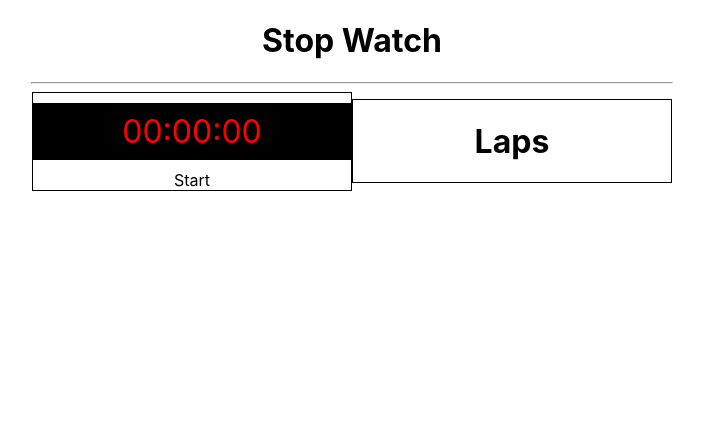
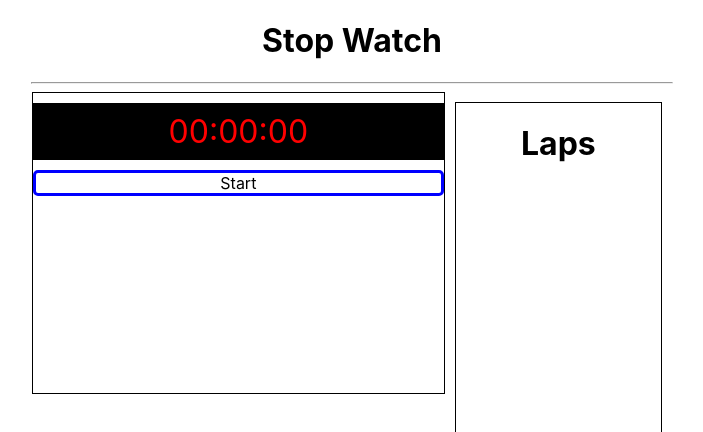
Before and after one commit to krishnalokam/ReactApps, a React (Create React App) app in the folder stopwatch/: page / in a window 1280 px wide. Shown: the top 432 px of the page, without its empty margins (288-991 px from the left). Built offline with nearby package versions, Linux system fonts and the light colour scheme.

Commit message:
complete functionality

```diff
--- a/stopwatch/src/components/ControlButtons.jsx
+++ b/stopwatch/src/components/ControlButtons.jsx
@@ -3,7 +3,7 @@ import React  from "react";
 const ControlButtons = ({active,paused,startTimer,stopTimer,resetTimer,captureLap}) => {
 
     const startButton = (
-        <div onClick={startTimer}>
+        <div style={styles.btn} onClick={startTimer}>
             Start
         </div>
     )
@@ -30,6 +30,13 @@ const styles = {
         display:"flex",
         alignItems:"center",
         justifyContent:"space-around"
+    },
+
+    btn :{
+        borderRadius:"5px",
+        border:"3px solid blue",
+        alignSelf:"flex-end"
+
     }
 }
 
--- a/stopwatch/src/components/Lap.jsx
+++ b/stopwatch/src/components/Lap.jsx
@@ -1,9 +1,10 @@
 import React from "react";
 
 const Lap = ({laps}) => {
-// {console.log("laps " +laps);}
+
 return(<div>
     <h1>Laps</h1>
+    <div sytle={{height:"300px"}}>
     <ol style={styles.lapStyle} >
 
     {
@@ -11,6 +12,7 @@ return(<div>
         return <li key={idx}>{lap}</li>
     })}
     </ol>
+    </div>
     </div>);
 
 }
@@ -18,6 +20,8 @@ return(<div>
 const styles = {
     lapStyle:{
         // listStyle:"none"
+        overflow: "scroll",
+        height:"300px"
     }
 }
 export default Lap;
--- a/stopwatch/src/components/StopWatch.jsx
+++ b/stopwatch/src/components/StopWatch.jsx
@@ -76,6 +76,7 @@ const StopWatch = function () {
         let hrs = Math.floor(totalSeconds / 3600);
         hrs = String(hrs).padStart(2, 0)
 
+        //getting the remaining seconds after hour calculation
         totalSeconds %= 3600;
 
         let mins = Math.floor(totalSeconds / 60);
@@ -87,11 +88,9 @@ const StopWatch = function () {
         return hrs + ":" + mins + ":" + secs;
     }
 
-
-
     return (<div>
         <Header />
-        <div style={styles.displayStyle}>
+        <div style={styles.stopWatch}>
             <div style={styles.leftWindow}>
                 <Timer time={formatTime(time)} />
                 <ControlButtons
@@ -115,38 +114,29 @@ const StopWatch = function () {
 }
 
 const styles = {
-    displayStyle: {
+    stopWatch: {
         display: "flex",
-        alignItems: "center",
-        justifyContent: "center",
+        alignItems: "flex-start",
+        justifyContent: "flex-start",
         width:"50%",
         margin:"auto",
-
-    },
-
-    stopWatch :{
-        height: "85vh",
-        width: "23vw",
-        margin:"auto",
-        // backgroundColor: "#0d0c1b",
-        display: "flex",
-        // flexDirection: "column",
-        alignItems: "center",
-        justifyContent: "space-between"
+        height:"300px"
     },
 
     leftWindow: {
-        flex: 1,
+        flex: "2",
         alignItems:"center",
         justifyContent:"center",
         border:"1px solid black",
+        height:"300px"
         // backgroundColor: "#0d0c1b",
     },
     rightWindow:{
-        flex: 1,
-        alignItems:"center",
-        justifyContent:"center",
+        flex: "1",
+        alignSelf:"flex-start",
+        justifyContent:"flex-start",
         border:"1px solid black",
+        margin:"10px"
         // backgroundColor: "#0d0c1b",
     }
 }
```
